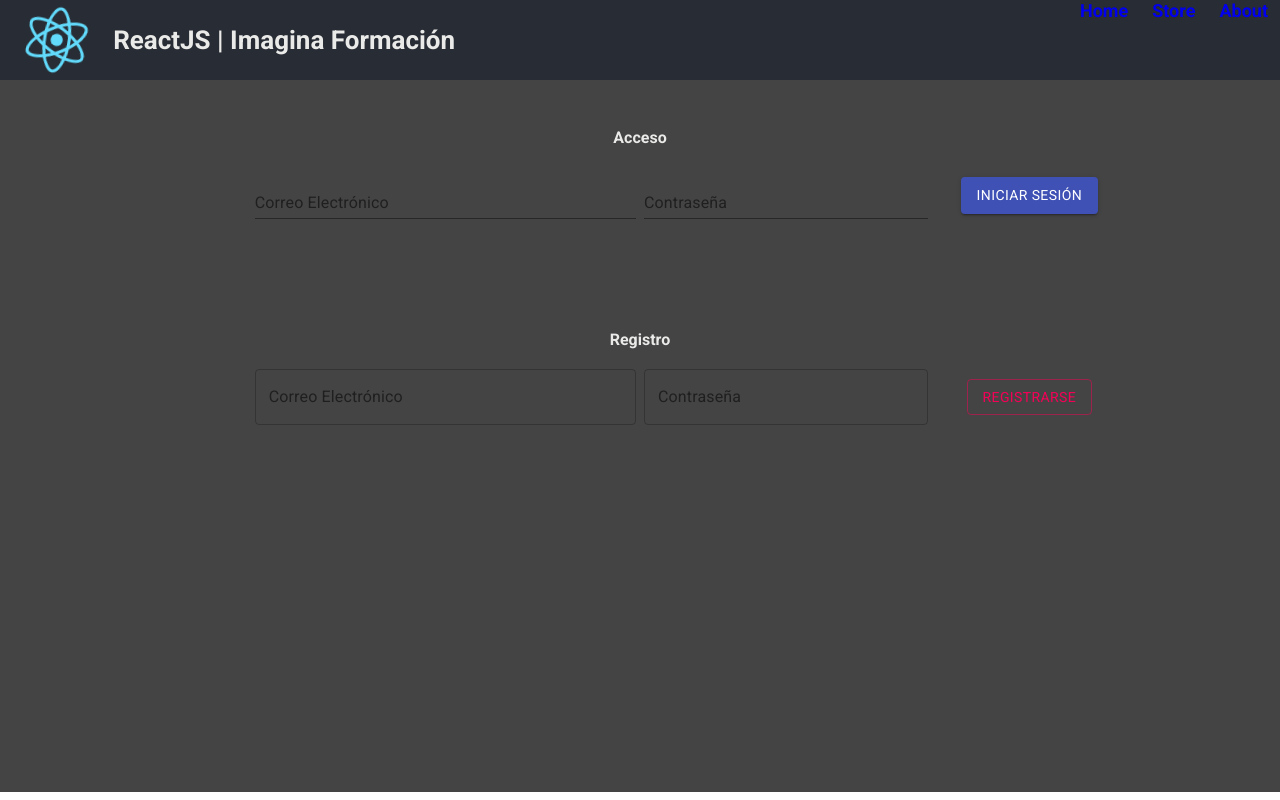
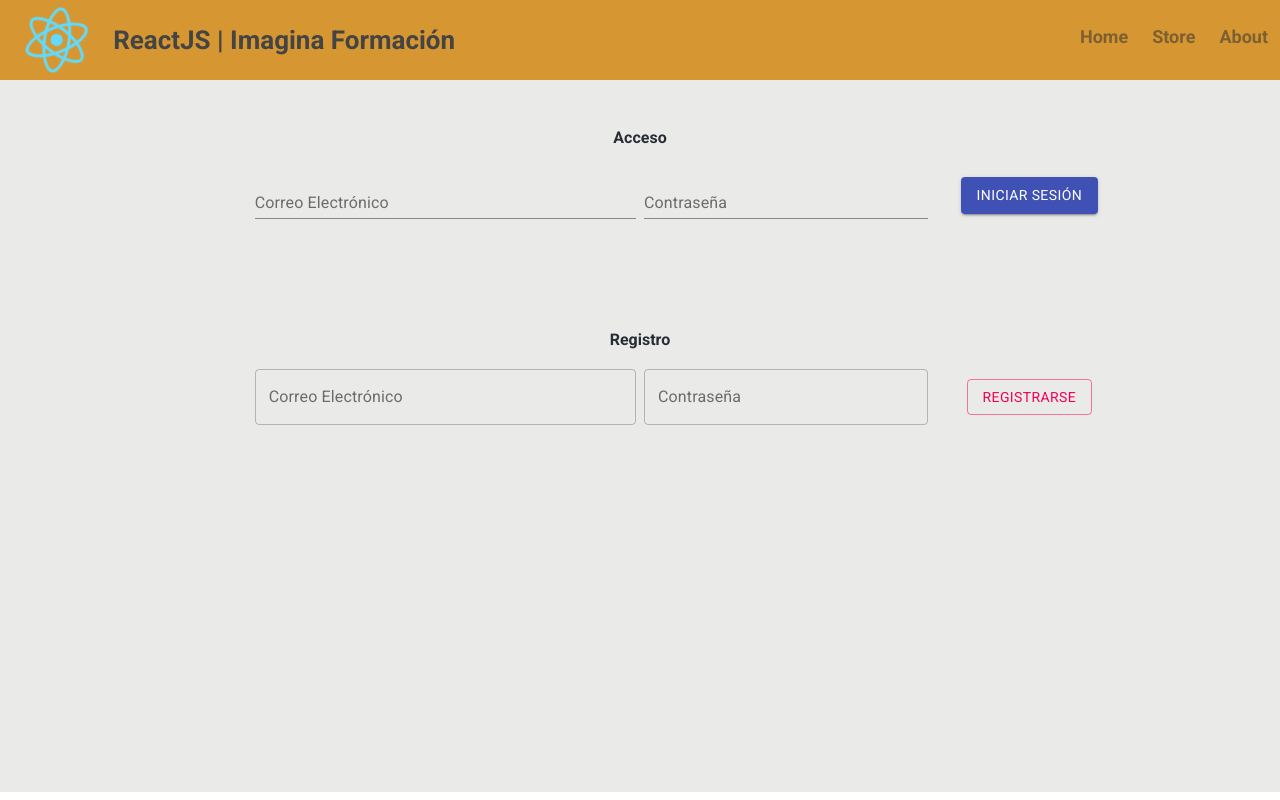
Before and after one commit to ManeFiros/tema-16, a React (Create React App) app: page / in a window 1280 px wide. Built offline with nearby package versions, Linux system fonts and the light colour scheme.

Commit message:
nav guay

```diff
--- a/src/components/Nav/Nav.component.jsx
+++ b/src/components/Nav/Nav.component.jsx
@@ -19,9 +19,9 @@ export default function Nav() {
     <Context.Consumer>
     {context => (<div className={context.isDeDia?"Nav navDia":"Nav navNoche"}>
 
-          <Link className="Nav-link" label="Home" to="/">Home</Link>
-          <Link className="Nav-link" label="Store" to="/store">Store</Link>
-          <Link className="Nav-link" label="About" to="/about">About</Link>
+          <Link className="Nav-link colo" label="Home" to="/">Home</Link>
+          <Link className="Nav-link colo" label="Store" to="/store">Store</Link>
+          <Link className="Nav-link colo" label="About" to="/about">About</Link>
         {/*
         <Link className="Nav-link" to='/store'><BottomNavigationAction className="Nav-link" label="Store" icon={<WorkIcon />} /></Link>
         <Link className="Nav-link" to='/about'><BottomNavigationAction className="Nav-link" label="About" icon={<HelpIcon />} /></Link>
--- a/src/components/Nav/Nav.component.scss
+++ b/src/components/Nav/Nav.component.scss
@@ -1,6 +1,7 @@
 @import "../../styles/colors.scss";
 @import "../../App.scss";
 .Nav {
+    padding-top: 2%;
     align-items: center;
     min-height: 10vh;
     max-height: 10vh;
@@ -23,6 +24,7 @@
 
 .Nav-link {
     //color: $light !important;
+    margin-top: 1%;
     font-size: 18px;
     font-weight: 700;
     margin: 0px 12px;
@@ -43,7 +45,12 @@
     margin: 12px !important;
 }
 
-.navNoche .MuiBottomNavigationAction-root {
+.navNoche .colo {
     color:rgba(200, 200, 200, 0.54);
-    max-width: 10%;
+    //max-width: 10%;
 }
+
+.navDia .colo {
+    color:rgba(50, 50, 50, 0.54);
+    //max-width: 10%;
+}
--- a/src/context/reducers/isDeDia.jsx
+++ b/src/context/reducers/isDeDia.jsx
@@ -1,7 +1,7 @@
 export const DIA = 'DIA';
 export const NOCHE = 'NOMCHE';
 
-export const initialStateIsDeDia = false;
+export const initialStateIsDeDia = true;
 
 export const reducerIsDeDia = (state, action) => {
   switch (action.type) {
```
